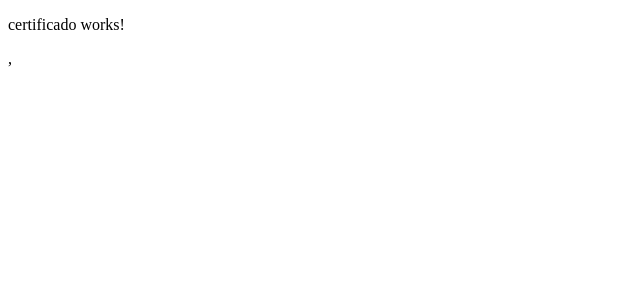
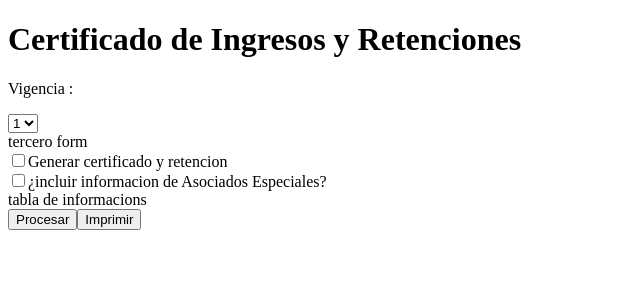
Before and after one commit to DuberGarcia/Fronted-CIR, an Angular app: page /Certificado in a window 1280 px wide. Shown: the top 300 px of the page, without its empty margins (0-640 px from the left). Built offline with nearby package versions, Linux system fonts and the light colour scheme.

Commit message:
feat:esquema de certificado component en html

```diff
--- a/src/app/Certificado/certificado.component.html
+++ b/src/app/Certificado/certificado.component.html
@@ -1 +1,20 @@
-<p>certificado works!</p>,
+<h1>Certificado de Ingresos y Retenciones</h1>
+<div>
+    <p>Vigencia :</p>
+    <select>
+        <option>1</option>
+    </select>
+</div>
+<div>
+    tercero form
+</div>
+<input type="checkbox">
+<label>Generar certificado y retencion</label>
+<br>
+<input type="checkbox">
+<label>¿incluir informacion de Asociados Especiales?</label>
+<div>
+    tabla de informacions
+</div>
+<button>Procesar</button>
+<button>Imprimir</button>
```
